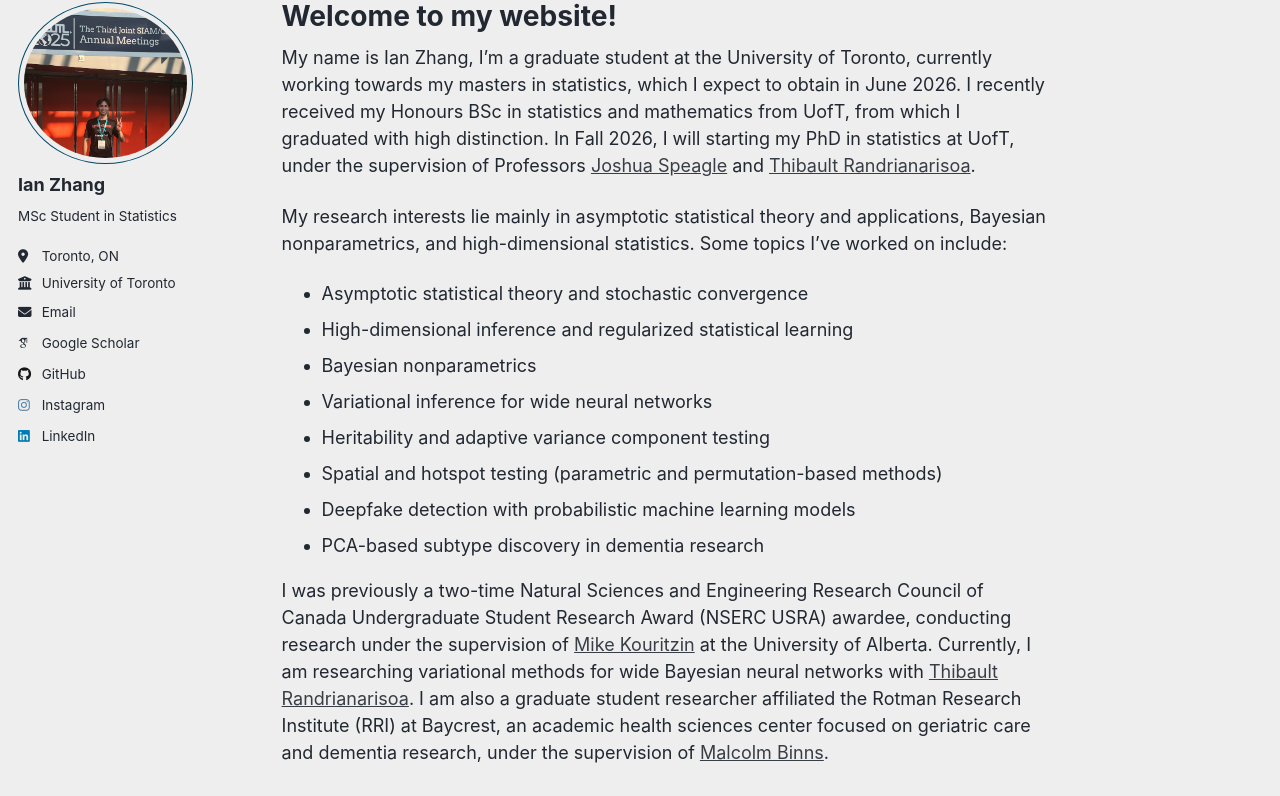
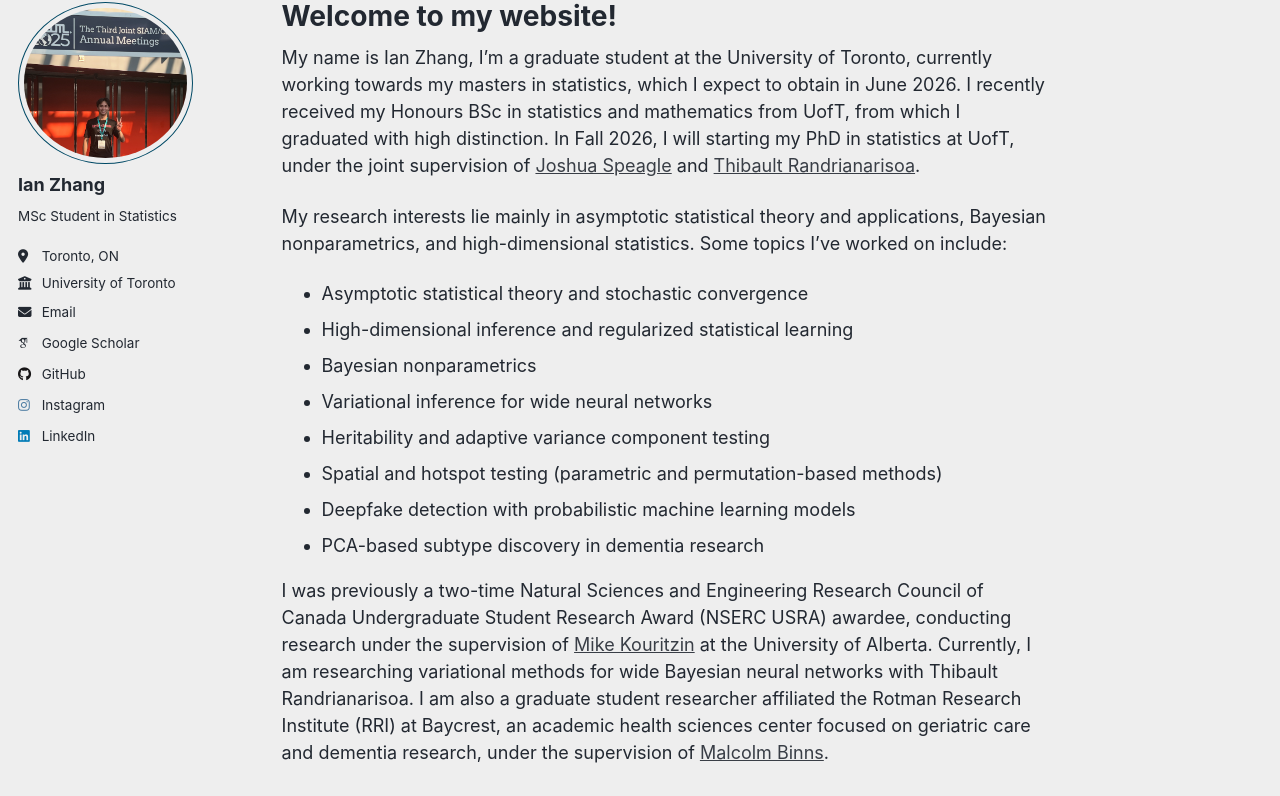
Before and after one commit to IanZhang42/ianwebsite, a Jekyll site: the page built from _pages/about.md, in a window 1280 px wide and 1268 px high. Shown: the part 97-893 px from the top of the window. Built offline with Jekyll 4.4.1, drawn with Linux system fonts in a browser that asks for light colours; some web fonts are replaced; a script that is not in the unit is left out.

Commit message:
Revise about page content for clarity
Updated the supervision details for PhD and removed a hyperlink.

```diff
--- a/_pages/about.md
+++ b/_pages/about.md
@@ -7,7 +7,7 @@ redirect_from:
   - /about.html
 ---
 
-My name is Ian Zhang, I'm a graduate student at the University of Toronto, currently working towards my masters in statistics, which I expect to obtain in June 2026. I recently received my Honours BSc in statistics and mathematics from UofT, from which I graduated with high distinction. In Fall 2026, I will starting my PhD in statistics at UofT, under the supervision of Professors [Joshua Speagle](https://joshspeagle.com/) and [Thibault Randrianarisoa](https://thibaultrandrianarisoa.netlify.app/).
+My name is Ian Zhang, I'm a graduate student at the University of Toronto, currently working towards my masters in statistics, which I expect to obtain in June 2026. I recently received my Honours BSc in statistics and mathematics from UofT, from which I graduated with high distinction. In Fall 2026, I will starting my PhD in statistics at UofT, under the joint supervision of [Joshua Speagle](https://joshspeagle.com/) and [Thibault Randrianarisoa](https://thibaultrandrianarisoa.netlify.app/).
 
 My research interests lie mainly in asymptotic statistical theory and applications, Bayesian nonparametrics, and high-dimensional statistics. Some topics I've worked on include:
 - Asymptotic statistical theory and stochastic convergence
@@ -19,4 +19,4 @@ My research interests lie mainly in asymptotic statistical theory and applicatio
 - Deepfake detection with probabilistic machine learning models
 - PCA-based subtype discovery in dementia research
 
-I was previously a two-time Natural Sciences and Engineering Research Council of Canada Undergraduate Student Research Award (NSERC USRA) awardee, conducting research under the supervision of [Mike Kouritzin](https://www.math.ualberta.ca/~mkouritz/Kouritzin_M.html) at the University of Alberta. Currently, I am researching variational methods for wide Bayesian neural networks with [Thibault Randrianarisoa](https://thibaultrandrianarisoa.netlify.app/). I am also a graduate student researcher affiliated the Rotman Research Institute (RRI) at Baycrest, an academic health sciences center focused on geriatric care and dementia research, under the supervision of [Malcolm Binns](https://www.dlsph.utoronto.ca/faculty-profile/binns-malcolm/).
+I was previously a two-time Natural Sciences and Engineering Research Council of Canada Undergraduate Student Research Award (NSERC USRA) awardee, conducting research under the supervision of [Mike Kouritzin](https://www.math.ualberta.ca/~mkouritz/Kouritzin_M.html) at the University of Alberta. Currently, I am researching variational methods for wide Bayesian neural networks with Thibault Randrianarisoa. I am also a graduate student researcher affiliated the Rotman Research Institute (RRI) at Baycrest, an academic health sciences center focused on geriatric care and dementia research, under the supervision of [Malcolm Binns](https://www.dlsph.utoronto.ca/faculty-profile/binns-malcolm/).
```
